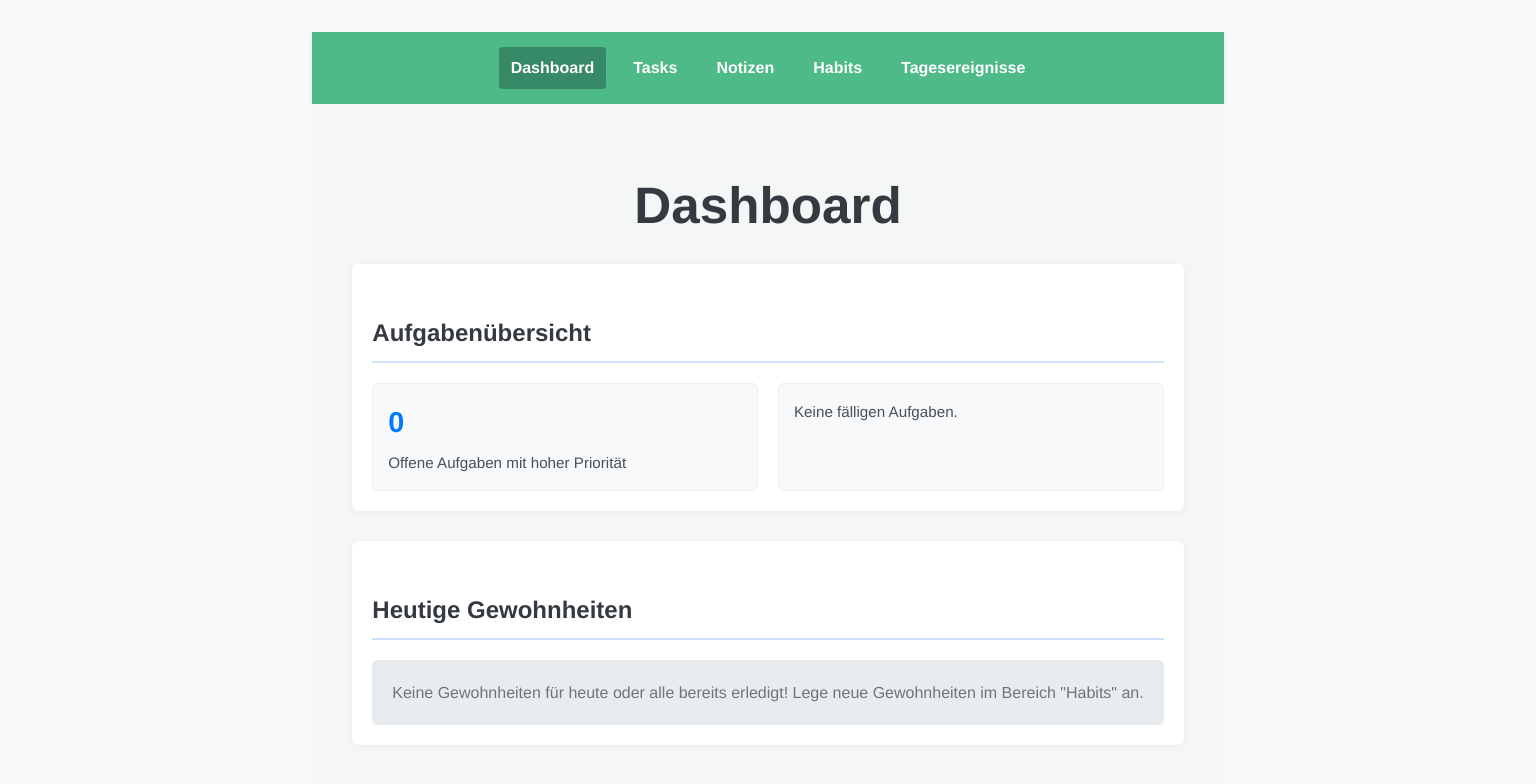
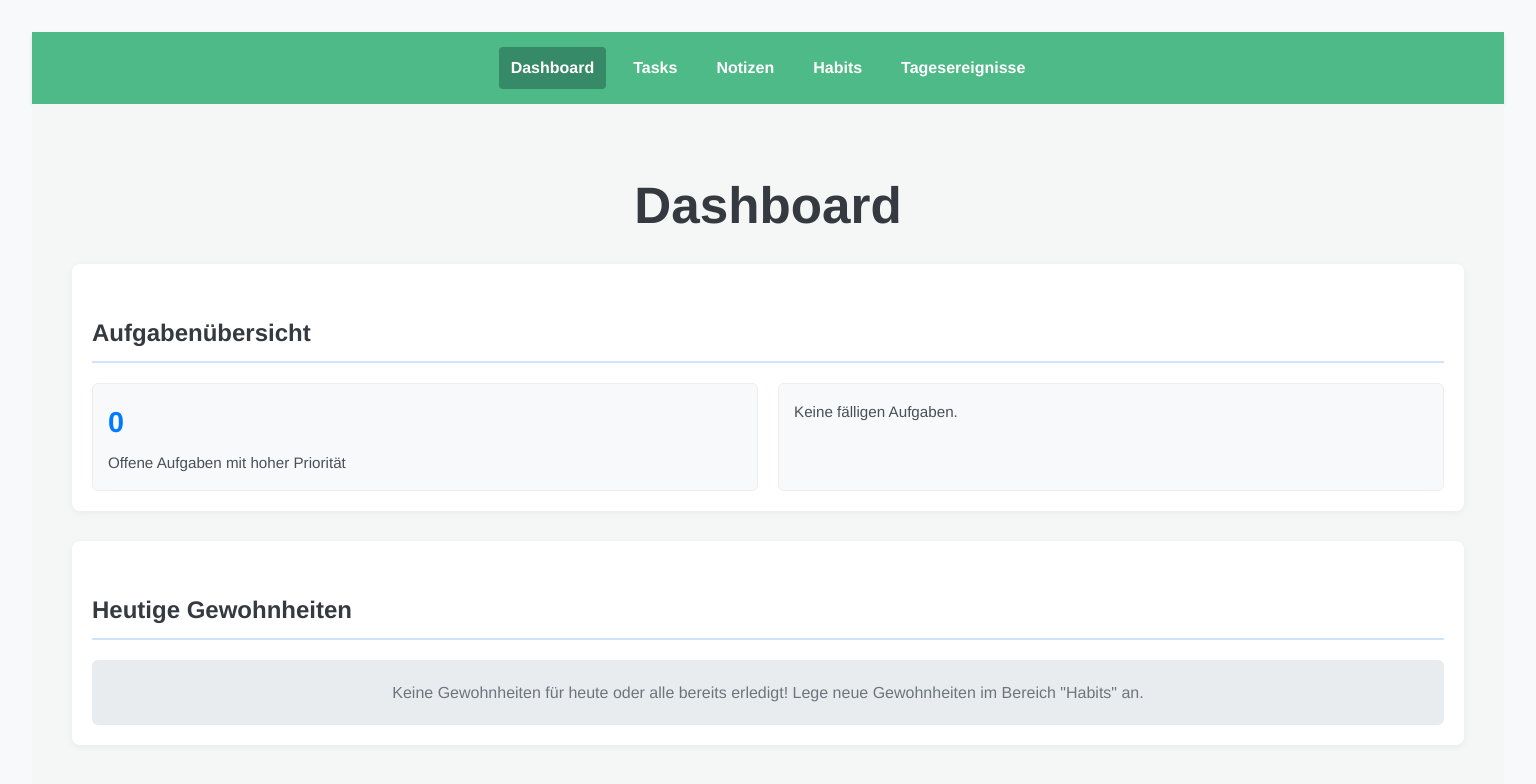
Before and after one commit to KayBeckmann/personal-tracker, a Vue app: page / in a window 1536 px wide. Shown: the top 784 px of the page. Built offline with nearby package versions, Linux system fonts and the light colour scheme.

Commit message:
Style für große Bildschirme angepasst

```diff
--- a/dev-dist/sw.js
+++ b/dev-dist/sw.js
@@ -82,7 +82,7 @@ define(['./workbox-54d0af47'], (function (workbox) { 'use strict';
     "revision": "3ca0b8505b4bec776b69afdba2768812"
   }, {
     "url": "index.html",
-    "revision": "0.bpkip2m7lvg"
+    "revision": "0.qqaqr9la0lg"
   }], {});
   workbox.cleanupOutdatedCaches();
   workbox.registerRoute(new workbox.NavigationRoute(workbox.createHandlerBoundToURL("index.html"), {
--- a/src/style.css
+++ b/src/style.css
@@ -1,3 +1,4 @@
+/* src/style.css */
 :root {
   font-family: system-ui, Avenir, Helvetica, Arial, sans-serif;
   line-height: 1.5;
@@ -16,7 +17,8 @@
   --color-primary: #007bff;
   --color-primary-dark: #0056b3;
   --color-primary-darker: #004085;
-  --color-primary-light: #cfe2ff; /* Für Tag-Hintergründe etc. */
+  --color-primary-light: #cfe2ff;
+  /* Für Tag-Hintergründe etc. */
 
   --color-secondary: #6c757d;
   --color-secondary-dark: #5a6268;
@@ -32,13 +34,15 @@
 
   --color-text: #212529;
   --color-text-soft: #495057;
-  --color-text-light: #6c757d; /* für text-muted */
+  --color-text-light: #6c757d;
+  /* für text-muted */
   --color-heading: #343a40;
 
   --color-background: #ffffff;
   --color-background-soft: #f8f9fa;
   --color-background-mute: #e9ecef;
-  --color-background-hover: #dee2e6; /* Für Hover-Effekte */
+  --color-background-hover: #dee2e6;
+  /* Für Hover-Effekte */
 
 
   --color-border: #dee2e6;
@@ -57,7 +61,8 @@
   --color-code-background: #282c34;
   --color-code-text: #abb2bf;
   --color-inline-code-background: #e9ecef;
-  --color-inline-code-text: #c7254e; /* Rötlich, ähnlich Bootstrap */
+  --color-inline-code-text: #c7254e;
+  /* Rötlich, ähnlich Bootstrap */
 
   /* Abstände, Schriftarten etc. können hier auch definiert werden */
   --font-family-sans-serif: system-ui, -apple-system, "Segoe UI", Roboto, "Helvetica Neue", Arial, "Noto Sans", "Liberation Sans", sans-serif, "Apple Color Emoji", "Segoe UI Emoji", "Segoe UI Symbol", "Noto Color Emoji";
@@ -69,6 +74,7 @@ a {
   color: #646cff;
   text-decoration: inherit;
 }
+
 a:hover {
   color: #535bf2;
 }
@@ -81,7 +87,8 @@ body {
   min-height: 100vh;
   font-family: var(--font-family-sans-serif);
   color: var(--color-text);
-  background-color: var(--color-background-soft); /* Oder eine andere globale Hintergrundfarbe */
+  background-color: var(--color-background-soft);
+  /* Oder eine andere globale Hintergrundfarbe */
   line-height: 1.6;
 }
 
@@ -101,9 +108,11 @@ button {
   cursor: pointer;
   transition: border-color 0.25s;
 }
+
 button:hover {
   border-color: #646cff;
 }
+
 button:focus,
 button:focus-visible {
   outline: 4px auto -webkit-focus-ring-color;
@@ -114,20 +123,51 @@ button:focus-visible {
 }
 
 #app {
+  /* Standard-Maximale Breite, gut für Tablets und kleinere Desktops */
   max-width: 1280px;
   margin: 0 auto;
+  /* Zentriert den App-Container */
   padding: 2rem;
+  width: 100%;
+  /* Stellt sicher, dass der Container die Breite innerhalb von max-width nutzen kann */
   text-align: center;
+  /* Zentriert direkten Text-Inhalt oder Inline-Block-Elemente in #app.
+                         Überlegen Sie, ob Kindkomponenten ihre Ausrichtung expliziter handhaben sollten. */
 }
+
+/* Für größere Desktop-Bildschirme, erlauben Sie der App, mehr Breite zu nutzen */
+@media (min-width: 1400px) {
+
+  /* Passen Sie diesen Breakpoint bei Bedarf an. Die ursprüngliche max-width war 1280px. */
+  #app {
+    max-width: 1600px;
+    /* Beispiel: erhöhte maximale Breite */
+  }
+}
+
+@media (min-width: 1800px) {
+
+  /* Für noch größere Bildschirme */
+  #app {
+    max-width: 1900px;
+    /* Weiter erhöht, oder verwenden Sie einen Prozentsatz der Viewport-Breite */
+    /* Beispiel für prozentuale Breite: max-width: 90%; */
+    /* Wenn Sie eine prozentuale Breite verwenden, können Sie optional immer noch eine absolute Obergrenze festlegen: */
+    /* max-width: 2200px; */
+  }
+}
+
 
 @media (prefers-color-scheme: light) {
   :root {
     color: #213547;
     background-color: #ffffff;
   }
+
   a:hover {
     color: #747bff;
   }
+
   button {
     background-color: #f9f9f9;
   }
```
